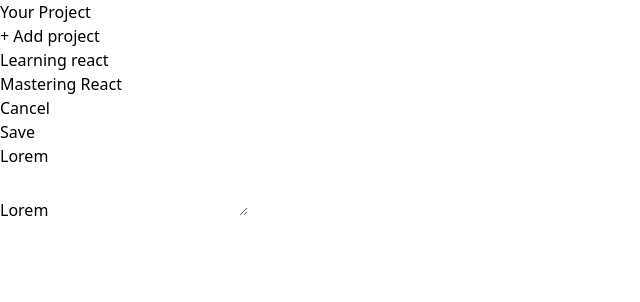
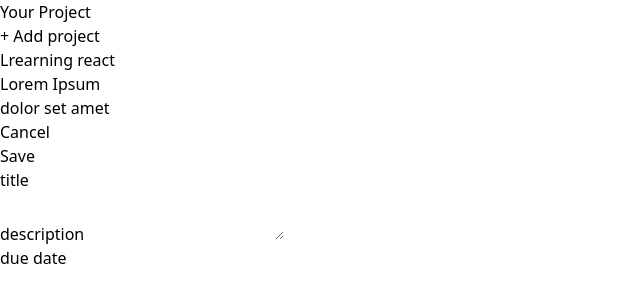
Before and after one commit to OllaWilk/project-management, a React (Vite) app: page / in a window 1280 px wide. Shown: the top 302 px of the page, without its empty margins (0-640 px from the left). Built offline with nearby package versions, Linux system fonts and the light colour scheme.

Commit message:
refactor: split mockup code into smaller components for better readability

```diff
--- a/src/App.jsx
+++ b/src/App.jsx
@@ -1,59 +1,11 @@
-import logo from './assets/logo.png';
+import { AsideMenu } from './components/AsideMenu';
+import { CreateProjects } from './components/CreateProjects';
 
 export function App() {
   return (
     <main className='h-screen my-8 flex gap-8'>
-      <aside className='w-1/3 px-8 py-16 bg-stone-900 text-stone-50 md:w-72 lg:w-80 rounded-r-xl'>
-        <h2 className='mb-8 font-bold uppercase md:text-xl text-stone-200'>
-          Your Project
-        </h2>
-        <div>
-          <button className='px-4 py-2 text-xs md:text-base rounded-md bg-stone-700 text-stone-400 hover:bg-stone-600 hover:text-stone-100'>
-            + Add project
-          </button>
-        </div>
-        <ul className='mt-8'>
-          <li className='flex justify-between my-4'>
-            <button className='w-full text-left px-2 py-1 rounded-sm my-1 hover:text-stone-200 hover:bg-stone-800'>
-              Learning react
-            </button>
-          </li>
-          <li className='flex justify-between my-4'>
-            <button className='w-full text-left px-2 py-1 rounded-sm my-1 hover:text-stone-200 hover:bg-stone-800'>
-              Mastering React
-            </button>
-          </li>
-        </ul>
-      </aside>
-
-      <div className='w-[35rem] mt-16'>
-        <menu className='flex items-center justify-end gap-4 my-4'>
-          <li className='flex justify-between my-4'>
-            <button className='text-stone-800 hover:text-stone-950'>
-              Cancel
-            </button>
-          </li>
-          <li className='flex justify-between my-4'>
-            <button className='px-6 py-2 rounded-md bg-stone-800 text-stone-50 hover:bg-stone-950'>
-              Save
-            </button>
-          </li>
-        </menu>
-        <div>
-          <p className='flex flex-col gap-1 my-4'>
-            <label className='text-sm font-bold uppercase text-stone-500'>
-              Lorem
-            </label>
-            <input className='w-full p-1 border-b-2 rounded-sm border-stone-300 bg-stone-200 text-stone-600 focus:border-stone-600' />
-          </p>
-          <p className='flex flex-col gap-1 my-4'>
-            <label className='text-sm font-bold uppercase text-stone-500'>
-              Lorem
-            </label>
-            <textarea className='w-full p-1 border-b-2 rounded-sm border-stone-300 bg-stone-200 text-stone-600 focus:border-stone-600' />
-          </p>
-        </div>
-      </div>
+      <AsideMenu />
+      <CreateProjects />
     </main>
   );
 }
--- /dev/null
+++ b/src/components/AsideMenu.jsx
@@ -0,0 +1,19 @@
+import React from 'react';
+import { Title } from './Title';
+import { Button } from './Button';
+import { Project } from './Project';
+
+export const AsideMenu = () => (
+  <aside className='w-1/3 px-8 py-16 bg-stone-900 text-stone-50 md:w-72 lg:w-80 rounded-r-xl'>
+    <Title title='Your Project' />
+    <Button
+      name='+ Add project'
+      cssStyle='text-stone-400 bg-stone-700 hover:bg-stone-600 hover:text-stone-100'
+    />
+    <ul className='mt-8'>
+      <Project title='Lrearning react' />
+      <Project title='Lorem Ipsum' />
+      <Project title=' dolor set amet' />
+    </ul>
+  </aside>
+);
--- /dev/null
+++ b/src/components/Button.jsx
@@ -0,0 +1,7 @@
+import React from 'react';
+
+export const Button = ({ name, cssStyle }) => {
+  return (
+    <button className={`px-6 py-2 rounded-md ${cssStyle} `}>{name}</button>
+  );
+};
--- /dev/null
+++ b/src/components/CreateProjects.jsx
@@ -0,0 +1,24 @@
+import React from 'react';
+import { Input } from './Input';
+import { Button } from './Button';
+
+export const CreateProjects = () => {
+  return (
+    <div className='w-[35rem] mt-16'>
+      <menu className='flex items-center justify-end gap-4 my-4'>
+        <li className='flex justify-between my-4'>
+          <Button name='Cancel' cssStyle='hover:text-stone-500' />
+        </li>
+        <li className='flex justify-between my-4'>
+          <Button
+            name='Save'
+            cssStyle='bg-stone-800 text-stone-50 hover:bg-stone-950'
+          />
+        </li>
+      </menu>
+      <Input label='title' />
+      <Input label='description' textarea />
+      <Input label='due date' />
+    </div>
+  );
+};
--- /dev/null
+++ b/src/components/Input.jsx
@@ -0,0 +1,18 @@
+import React from 'react';
+
+export const Input = ({ label, textarea, ...props }) => {
+  const classes =
+    'w-full p-1 border-b-2 rounded-sm border-stone-300 bg-stone-200 text-stone-600 focus:border-stone-600';
+  return (
+    <p className='flex flex-col gap-1 my-4'>
+      <label className='text-sm font-bold uppercase text-stone-500'>
+        {label}
+      </label>
+      {textarea ? (
+        <textarea className={classes} {...props} />
+      ) : (
+        <input className={classes} {...props} />
+      )}
+    </p>
+  );
+};
--- /dev/null
+++ b/src/components/Project.jsx
@@ -0,0 +1,11 @@
+import React from 'react';
+
+export const Project = ({ title }) => {
+  return (
+    <li className='flex justify-between my-4'>
+      <button className='w-full text-left px-2 py-1 rounded-sm my-1 hover:text-stone-200 hover:bg-stone-800'>
+        {title}
+      </button>
+    </li>
+  );
+};
--- /dev/null
+++ b/src/components/Title.jsx
@@ -0,0 +1,9 @@
+import React from 'react';
+
+export const Title = ({ title }) => {
+  return (
+    <h2 className='mb-8 font-bold uppercase md:text-xl text-stone-200'>
+      {title}
+    </h2>
+  );
+};
```
